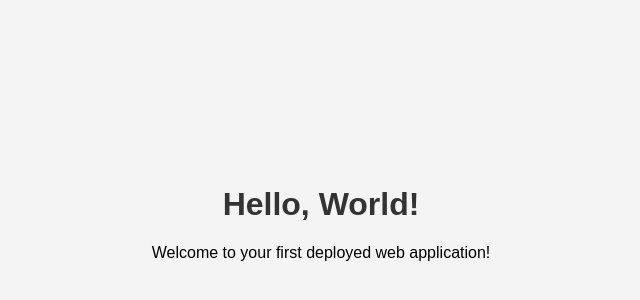
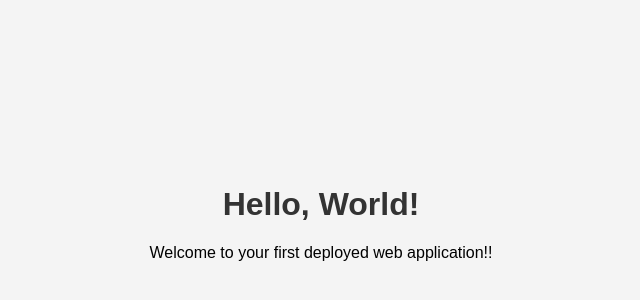
Before and after one commit to mahanambi/maha, a plain HTML site: page index.html in a window 1280 px wide. Shown: the part 70-370 px from the top of the page, 319-959 px from the left. Drawn offline with Linux system fonts and the light colour scheme.

Commit message:
Update index.html

```diff
--- a/index.html
+++ b/index.html
@@ -18,6 +18,6 @@
 </head>
 <body>
     <h1>Hello, World!</h1>
-    <p>Welcome to your first deployed web application!</p>
+    <p>Welcome to your first deployed web application!!</p>
 </body>
 </html>
```
